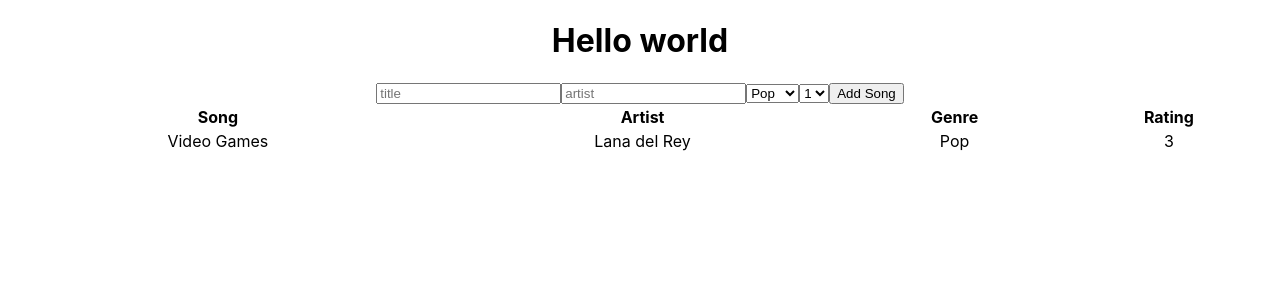
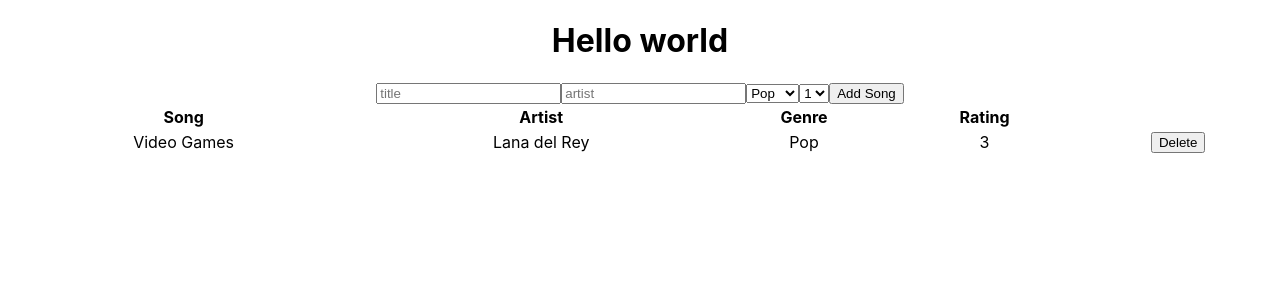
Before and after one commit to NvanKeeken/Assignment_SongSaver, a React (Create React App) app: page / in a window 1280 px wide. Shown: the top 300 px of the page. Built offline with nearby package versions, Linux system fonts and the light colour scheme.

Commit message:
added delete function

```diff
--- a/src/SongOverview.js
+++ b/src/SongOverview.js
@@ -19,6 +19,7 @@
     }
    this.addSong = this.addSong.bind(this);
    this.handleSubmit= this.handleSubmit.bind(this)
+   this.removeSong= this.removeSong.bind(this)
   }
 
  addSong = (song) => {
@@ -32,6 +33,10 @@
 this.addSong(song)
 e.target.reset()
 
+}
+
+removeSong (id){
+ this.setState({songs: this.state.songs.filter(song=> song.id ===! id)} )
 }
   render(){
 
@@ -47,7 +52,7 @@
                                 <th className="song-row__item">Rating</th>
                               </tr>
           </thead>
-          <SongList songs={this.state.songs} />
+          <SongList songs={this.state.songs} removeSong={this.removeSong} />
         </table>
              {console.log(this.state.songs)}
       </div>
--- a/src/components/ListItem.js
+++ b/src/components/ListItem.js
@@ -1,6 +1,7 @@
 import React from "react"
 
 function ListItem (props){
+    console.log(props)
     return(
 
         <tr >
@@ -8,6 +9,7 @@
             <td>{props.song.artist}</td>
             <td>{props.song.genre}</td>
             <td>{props.song.rating}</td>
+            <td><button onClick={(e)=>props.removeSong(props.song.id)}>Delete</button></td>
         </tr>
 
     )
--- a/src/components/SongList.js
+++ b/src/components/SongList.js
@@ -6,7 +6,7 @@
 return(
    <tbody>
    {props.songs.map(song=>{
-    return <ListItem song={song} key={song.id}/>
+    return <ListItem song={song} key={song.id} removeSong={props.removeSong}/>
    })}
    </tbody>
 
```
